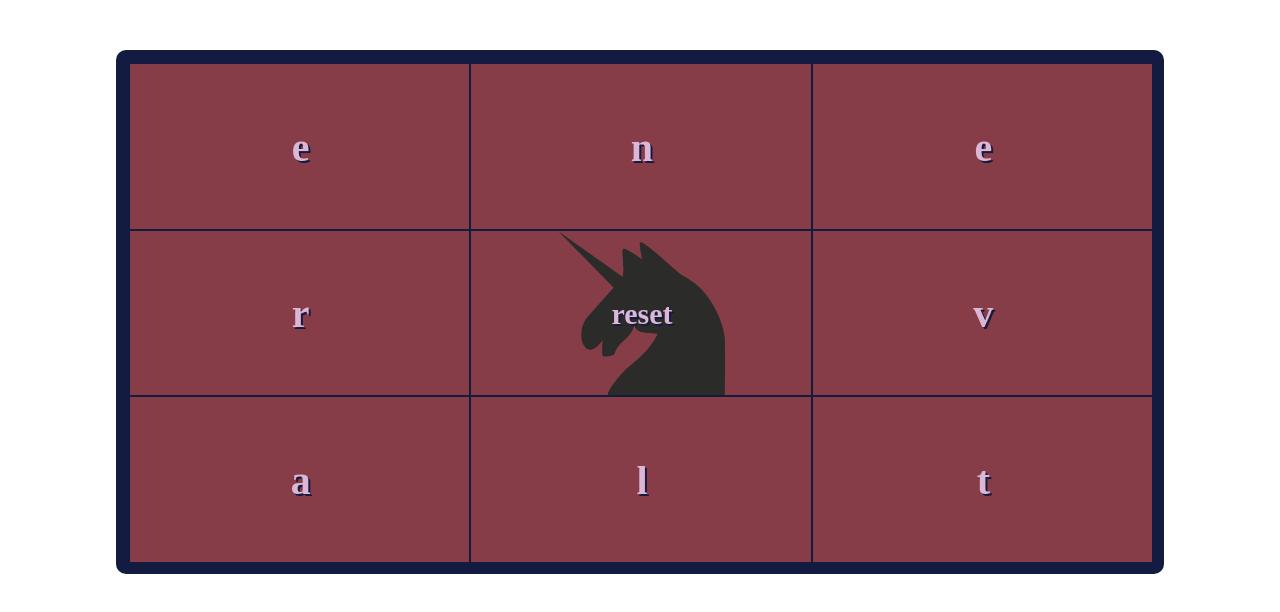
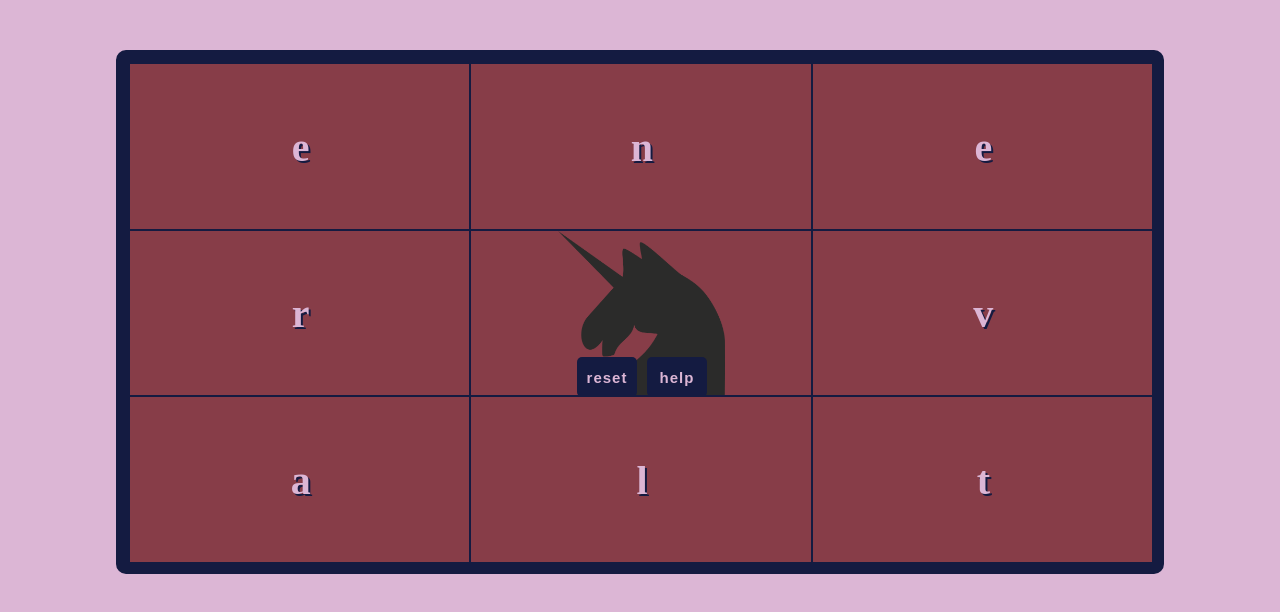
Before and after one commit to Lailaismyname/paardensprong, a plain HTML site: page index.html in a window 1280 px wide. Drawn offline with Linux system fonts and the light colour scheme.

Commit message:
screenshot toegevoegd

```diff
--- a/paardensprong.css
+++ b/paardensprong.css
@@ -4,6 +4,7 @@ Solid Pink                  #873D48
 Pink Lavender               #DCB6D5
 */
 *{
+    background:#DCB6D5;
     padding: 0px;
     margin: 0px;
     box-sizing: content-box;
@@ -48,6 +49,9 @@ body{
     background-position: center;
     font-size: 30px;
     text-shadow: 2px 2px #141B41;
+    display: flex;
+    flex-direction: row;
+    align-items: flex-end;
 }
 /*      winscherm               */
 #gameBox >.win{
@@ -82,3 +86,17 @@ body{
     animation-duration: 1s;
     background: #141B41;
 }
+.horseBtn{
+    background-color: #141B41;
+    margin: 0 5px;
+    width: 60px;
+    height: 40px;
+    border: none;
+    border-radius: 5px;
+    cursor: pointer;
+    font-size: 15px;
+    font-weight: 900;
+    color: #DCB6D5;
+    text-shadow: 1px 1px #141B41;
+    letter-spacing: 1px;
+}
--- a/paardensprong.js
+++ b/paardensprong.js
@@ -56,7 +56,7 @@ class Paardensprong {
     renderGame(){
       for(let i = 0; i <= 8; i++){
         if(i == 4){
-          this.gameBox.innerHTML += `<div id="middleBox" class="reset">reset</div>`
+          this.gameBox.innerHTML += `<div id="middleBox" class="reset"><button class="horseBtn resetBtn">reset</button><button class="horseBtn helpBtn">help</button></div>`
         }else if(i > 4){
           this.gameBox.innerHTML += `<div id="box${i}" class="box"></div>`;
         }
@@ -148,13 +148,16 @@ class Paardensprong {
               this.printWinScreen();
             }
           }
-          else if(e.target.classList.contains('reset')){
+          else if(e.target.classList.contains('resetBtn')){
             this.gameBox.querySelectorAll('.box').forEach(item =>{
               item.style.background = '#873D48';
               item.style.color = '#DCB6D5';
               this.guessedWord = '';
               this.legalMove = true;
             })
+          }
+          else if(e.target.classList.contains('helpBtn')){
+            // uitleg geven, hoe? met modal ofzo?
           }
           else if(e.target.classList.contains('newWord')){
             this.startGame();
```
Also changed, not shown: img/screenshotPaardensprong.png (added).
